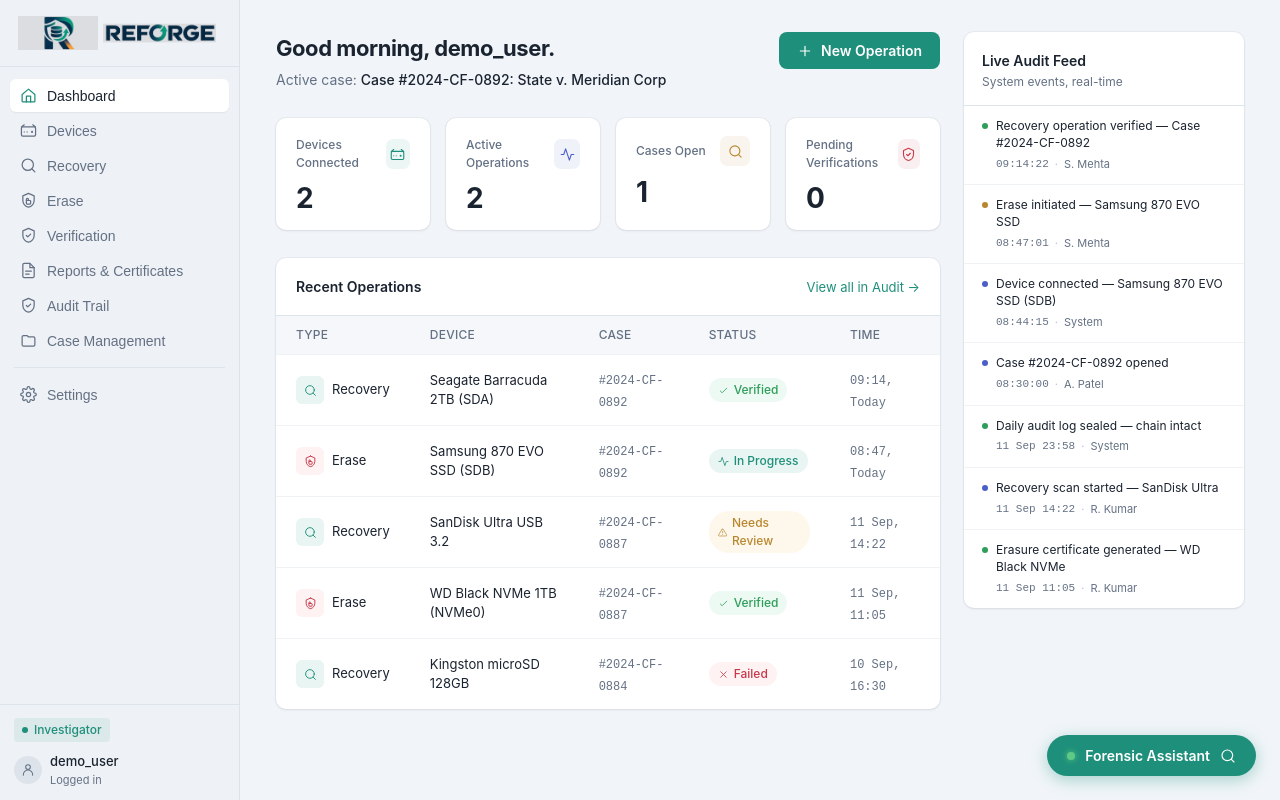
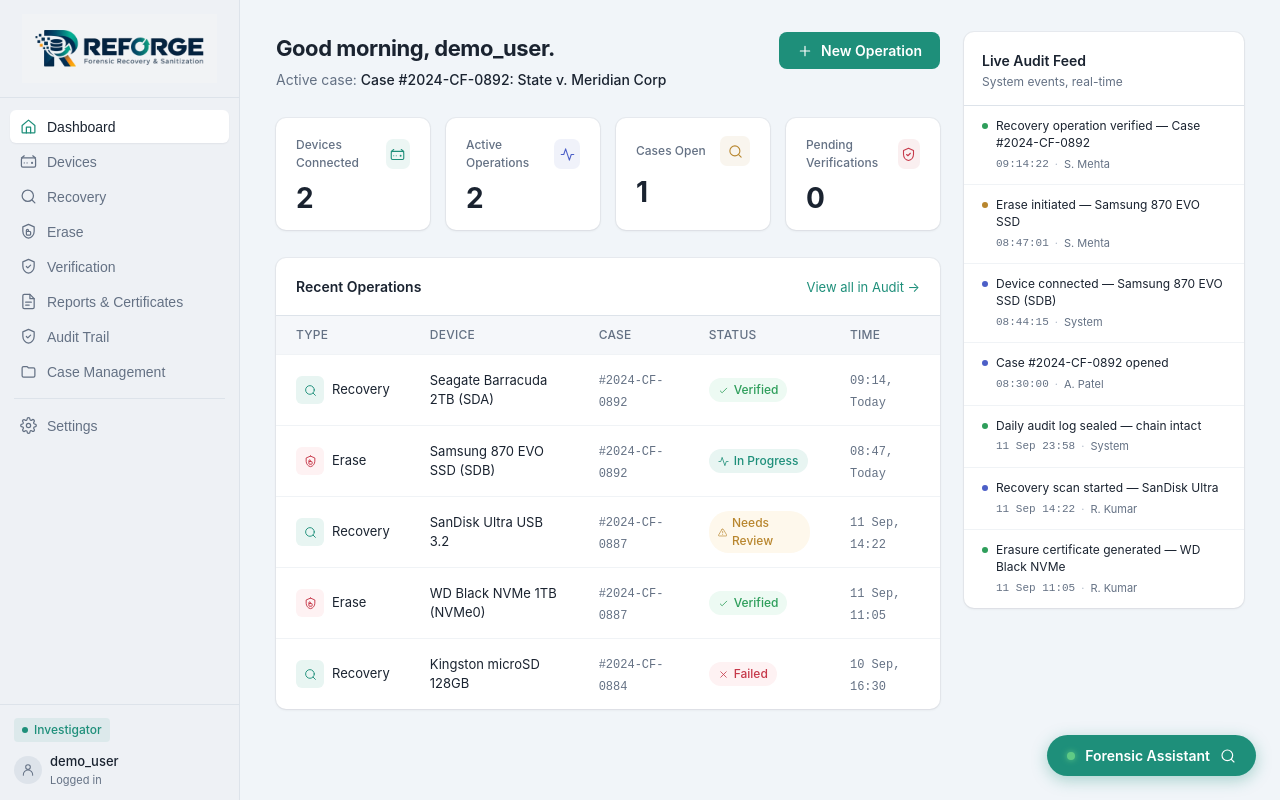
Before and after one commit to ABHINAY2121S/REFORGE, a React (Vite) app: page / in a window 1280 px wide. Both pictures are taken after a click on the button 640 px from the left and 565 px from the top of the page. Built offline with nearby package versions, Linux system fonts and the light colour scheme; the HTML template or start-up script is replaced by a standard one.

Commit message:
feat: applied custom horizontal REFORGE logo to dashboard sidebar

```diff
--- a/src/components/Sidebar.tsx
+++ b/src/components/Sidebar.tsx
@@ -64,11 +64,11 @@ export default function Sidebar({ currentScreen, navigate, userRole, userName }:
       }}
     >
       {/* Logo */}
-      <div style={{ padding: '16px 18px', borderBottom: '1px solid #DDE3EA', display: 'flex', alignItems: 'center' }}>
+      <div style={{ padding: '14px 16px', borderBottom: '1px solid #DDE3EA', display: 'flex', alignItems: 'center', justifyContent: 'center' }}>
         <img
           src={reforgeSidebarUrl}
           alt="REFORGE"
-          style={{ height: 34, width: 'auto', display: 'block', objectFit: 'contain' }}
+          style={{ width: '100%', maxWidth: 195, height: 'auto', display: 'block', objectFit: 'contain' }}
         />
       </div>
 
```
Also changed, not shown: public/reforge-sidebar.png, src/assets/reforge-sidebar.png.
